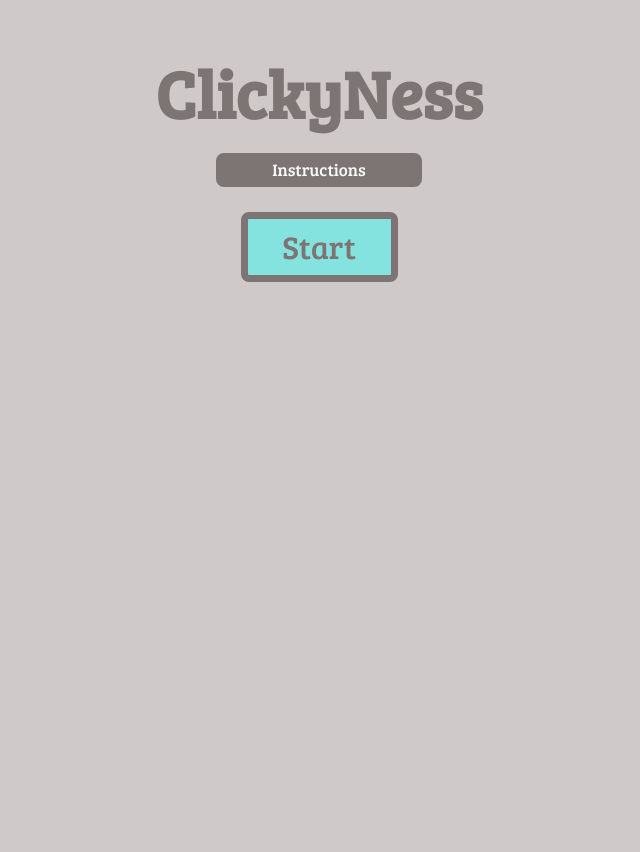
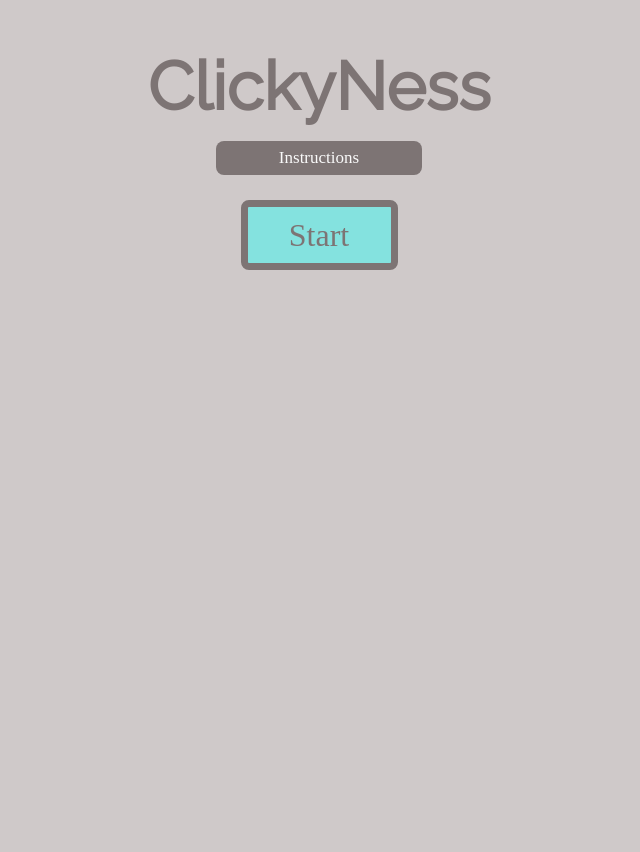
Before and after one commit to sarahemilym/WDI-PROJECT-1, a PHP site: page / in a window 1280 px wide. Shown: the whole page, without its empty margins (321-961 px from the left). After the commit the page ends 270 px from the top, so only its background shows below. Run offline with PHP 8.4, Linux system fonts and the light colour scheme; some libraries are stand-ins or nearby versions.

Commit message:
font changed

```diff
--- a/css/style.css
+++ b/css/style.css
@@ -1,6 +1,6 @@
 body {
   text-align: center;
-  font-family: 'Bree Serif', serif;
+  font-family: 'Raleway', sans-serif;
   background: #CFC9C9;
 }
 
@@ -46,7 +46,7 @@ li {
   height: 21px;
   width: 88px;
   margin-top: 12px;
-  font-family: font-family: 'Bree Serif', serif;
+  font-family: 'Raleway', sans-serif;
   font-size: 12px;
 }
 
@@ -157,7 +157,7 @@ li {
     margin: -20px;
     background: none;
     font-size: 17px;
-    font-family: font-family: 'Bree Serif', serif;
+    font-family: 'Raleway', sans-serif;
     height: 40px;
     width: 116px;
     border: 1px solid #fafafa;
@@ -169,7 +169,7 @@ li {
     margin: -20px;
     background: none;
     font-size: 12px;
-    font-family: font-family: 'Bree Serif', serif;
+    font-family: 'Raleway', sans-serif;
     height: 27px;
     width: 119px;
     border: 1px solid #fafafa;
--- a/index.html
+++ b/index.html
@@ -3,7 +3,7 @@
 <head>
   <meta charset="utf-8">
   <title>Random Game that I don't understand</title>
-  <link href="https://fonts.googleapis.com/css?family=Bree+Serif" rel="stylesheet">
+  <link href="https://fonts.googleapis.com/css?family=Raleway" rel="stylesheet">
   <link rel="stylesheet" href="css/style.css">
   <script src="https://code.jquery.com/jquery-3.1.1.js" integrity="sha256-16cdPddA6VdVInumRGo6IbivbERE8p7CQR3HzTBuELA=" crossorigin="anonymous"></script>
   <script src="js/app.js" charset="utf-8"></script>
```
